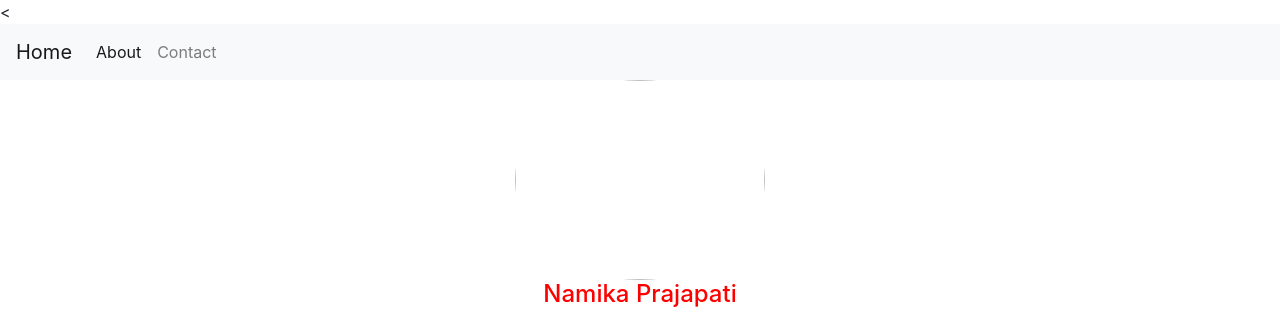
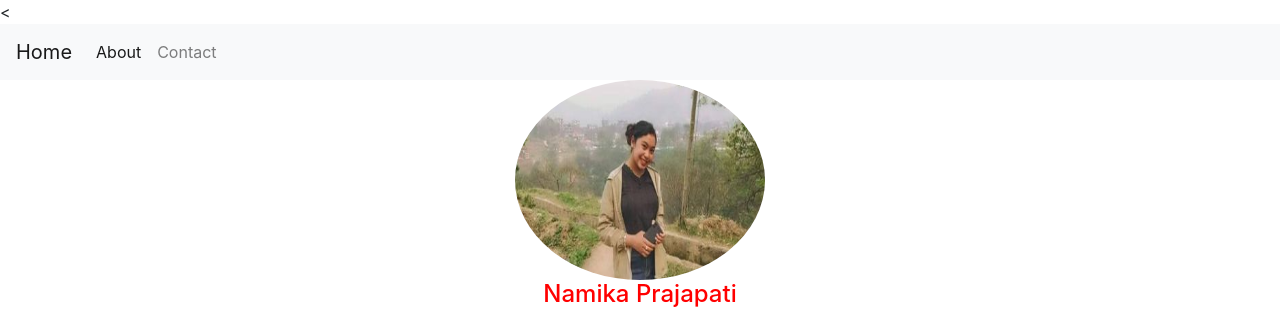
Before and after one commit to namikatha735/namika, a plain HTML site: page assets/img/My Portfolio.html in a window 1280 px wide. Shown: the top 314 px of the page. Drawn offline with nearby package versions, Linux system fonts and the light colour scheme.

Commit message:
Update My Portfolio.html

```diff
--- a/assets/img/My Portfolio.html
+++ b/assets/img/My Portfolio.html
@@ -32,7 +32,7 @@
 
 <!--Image and short intro-->
 <div class="container-fluid p-6 bg-white text-black text-center">
-	<img src="../My Portfolio_files/profile.jpg" class="rounded-circle" height="200" width="250">
+	<img src="./My Portfolio_files/profile.jpg" class="rounded-circle" height="200" width="250">
 	<h4 style="color: red;">Namika Prajapati</h4>
 	<img src="./My Portfolio_files/facebook.svg" height="30" width="30">
 	<a href="https://www.facebook.com/namika.prajapati">Facebook</a>
```
